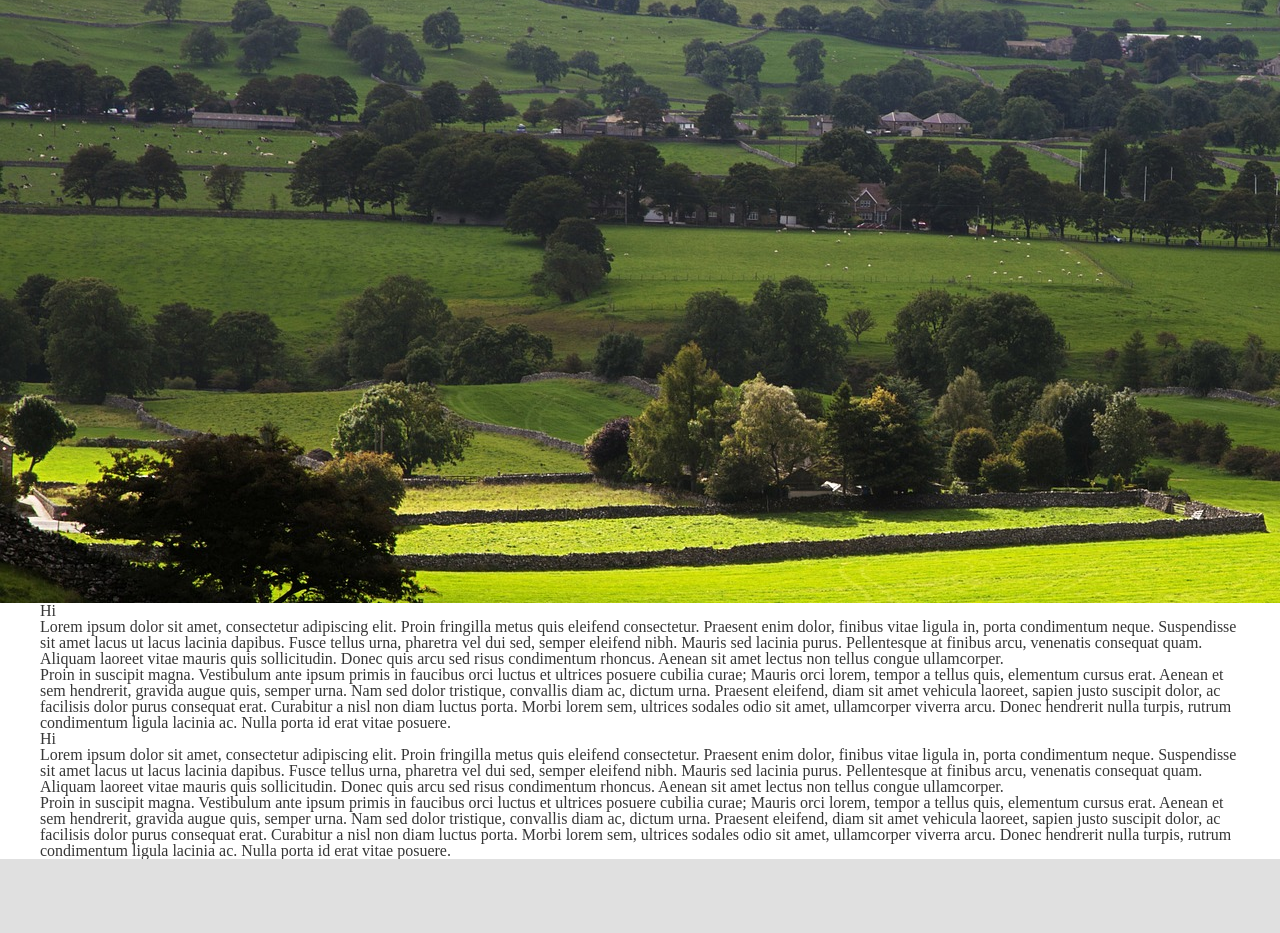
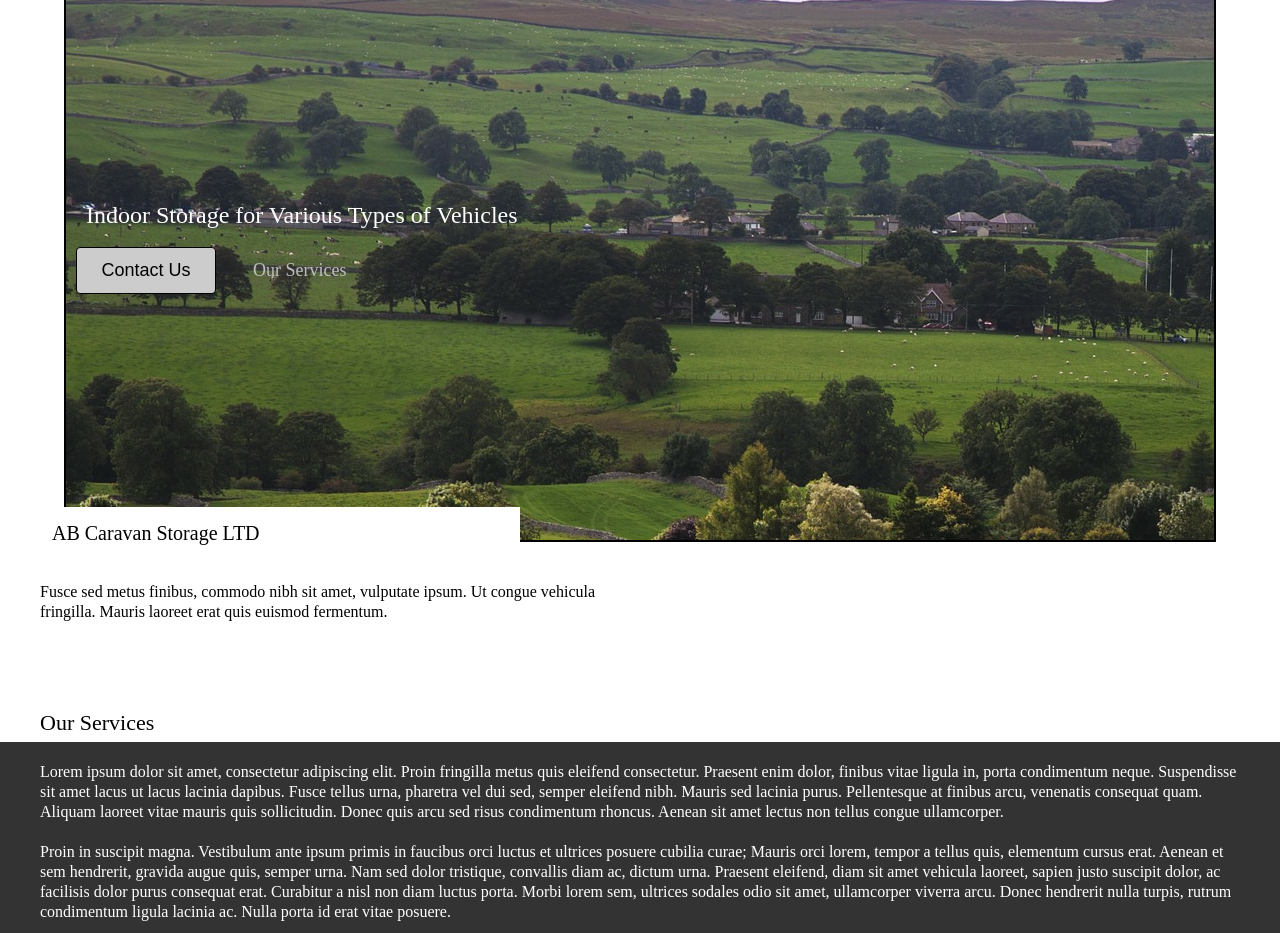
Before and after one commit to CodaSirrah/ab_caravans, a website: page index.html in a window 1280 px wide. Shown: the part 197-1130 px from the top of the page. Before the commit the page ends 1056 px from the top, so only its background shows below. Drawn offline with Linux system fonts and the light colour scheme.

Commit message:
navbar close to done, needs <a> tags. General layout for sections.

```diff
--- a/in_development/static/assets/css/style.css
+++ b/in_development/static/assets/css/style.css
@@ -28,10 +28,23 @@ html {
 
 /* Start of CSS Variables */
 :root {
-  --nav-bg: hsla(189, 31%, 42%, 0.99);
-  --link-color: hsl(7, 48%, 73%);
+  --nav-bg: hsla(118, 69%, 46%, 0.99);
+  --link-color: hsl(7, 64%, 35%);
   --side-color-light: hsl(0, 0%, 100%);
-  --side-color-dark: hsl(0, 0%, 100%);
+  --side-color-dark: hsl(0, 0%, 20%);
+  --contact-btn-color: hsla(0, 0%, 0%, 0.74);
+  --contact-btn-shadow: 0px;
+  --highlight-color: hsl(7, 100%, 68%);
+}
+
+.light-sides {
+  background-color: var(--side-color-light);
+  color: black;
+}
+
+.dark-sides {
+  background-color: var(--side-color-dark);
+  color: white;
 }
 /* End of CSS Variables */
 
@@ -44,8 +57,9 @@ html {
 }
 /* End of Fontfaces */
 
+/* start of General CSS */
 body {
-  background-color: #e0e0e0;
+  background-color: var(--side-color-light);
   color: #363636;
   font-size: 16px;
   width: 100%;
@@ -56,13 +70,15 @@ body {
   max-width: 1200px;
   margin: 0 auto;
 }
+/* End of General CSS */
 
+/* Start of Navbar */
 .nav-container {
-  height: 180px;
+  top: 0;
+  height: 90px;
   width: 100%;
   position: fixed;
   box-shadow: rgba(6, 24, 44, 0.4) 0px 0px 0px 2px, rgba(6, 24, 44, 0.65) 0px 4px 6px -1px, rgba(255, 255, 255, 0.08) 0px 1px 0px inset;
-  /* border-bottom: 1px solid black; */
   background-color: var(--nav-bg);
 }
 
@@ -74,9 +90,9 @@ nav {
 }
 
 .logo {
-  height: 140px;
+  height: 100px;
   align-self: center;
-  margin-top: 25px;
+  margin-top: 0px;
 }
 
 ul {
@@ -98,6 +114,7 @@ ul li {
   color: var(--link-color);
   font-size: 18px;
   user-select: none;
+  transition: 0.2s all ease-in-out;
 }
 
 hr {
@@ -108,14 +125,7 @@ hr {
   margin-top: 50px;
   margin-left: 32.5px;
   transition: all 0.5s ease-in-out;
-}
-
-.services-hr {
-  margin-left: 144.5px;
-}
-
-.location-hr {
-  margin-left: 252.5px;
+  border-color: #785e5c;
 }
 
 ul li:hover {
@@ -123,15 +133,114 @@ ul li:hover {
   --link-color: hsl(7, 48%, 90%);
 }
 
+.pseudo-nav {
+  height: 99px;
+  position: relative;
+  opacity: 0;
+}
+/* End of Navbar */
+
+/* Start of Hero Image Area */
 .hero-image {
-  height: calc(100vh);
+  height: calc(80vh);
+  max-width: 90%;
+  margin: 0 auto;
   background-image: url(../images/country-ga8c6b5675_1920.jpg);
+  border-right: 2px solid black;
+  border-left: 2px solid black;
+  border-bottom: 2px solid black;
+  border-top: 1px solid black;
 }
 
-.light-sides {
-  background-color: var(--side-color-light);
+h1 {
+  color: white;
+  display: block;
+  padding: 20px 0px;
+  text-indent: 10px;
+  font-size: 24px;
 }
 
-.dark-sides {
-  background-color: var(--side-color-dark);
+.hero-inner {
+  padding: 35vh 10px 0 10px;
 }
+
+.contact-btn {
+  padding: 12px 0px;
+  border: 1px solid black;
+  border-radius: 4px;
+  transition: 0.5s all ease-in-out;
+  box-shadow: var(--contact-btn-shadow) 0 0 0 var(--contact-btn-color);
+  width: 140px;
+  display: inline-block;
+  background-color: hsl(0, 0%, 80%);
+  font-size: 18px;
+}
+
+.contact-btn:hover {
+  cursor: pointer;
+  transform: translateX(6%);
+  --contact-btn-shadow: -2px;
+  background-color: rgba(255, 255, 255, 0.986);
+}
+
+.hero-inner p {
+  display: inline-block;
+  margin: 0px 33px;
+  color: hsl(0, 0%, 75%);
+  font-size: 18px;
+  font-weight: 500;
+  transition: 0.2s;
+}
+
+.hero-inner p:hover {
+  cursor: pointer;
+  color: var(--highlight-color);
+}
+/* End of Hero Image Area */
+
+/* Start of Section Content */
+
+section {
+  display: block;
+  position: relative;
+  padding: 20px 0px 8px 0px;
+}
+
+section p {
+  margin-bottom: 20px;
+  line-height: 20px;
+}
+
+.company-name {
+  position: absolute;
+  margin-top: -55px;
+  background-color: white;
+  width: 40%;
+  height: 55px;
+  margin-bottom: 20px;
+  padding-left: 12px;
+}
+
+.company-intro {
+  padding-top: 20px;
+  width: 50%;
+  padding-bottom: 70px;
+}
+
+h3 {
+  margin-top: 16px;
+  font-size: 20px;
+}
+
+h2 {
+  font-size: 22px;
+  width: fit-content;
+  transition: 0.2s all ease-in-out;
+}
+
+h2:hover {
+  cursor: pointer;
+  color: var(--highlight-color);
+}
+
+/* End of Section Contect */
--- a/in_development/static/assets/scripts/index.js
+++ b/in_development/static/assets/scripts/index.js
@@ -6,9 +6,8 @@ const locationLink = document.querySelector('#location')
 //navHrSelectors
 const linkHr = document.querySelector('.link-hr')
 
-// captureSelectors
-const arrow = document.querySelector('.arrow')
-const call = document.querySelector('.call')
+// callUsSelectors
+const callUs = document.querySelector('.call-us')
 
 // globalObjects {
 const linkDistance = 110
--- a/index.html
+++ b/index.html
@@ -8,6 +8,7 @@
     <link rel="stylesheet" href="./in_development/static/assets/css/style.css" />
   </head>
   <body>
+    <div class="pseudo-nav"></div>
     <div class="nav-container">
       <ul class="contacts">
         <li></li>
@@ -26,36 +27,24 @@
       </nav>
     </div>
     <div class="hero-image">
-      <section class="capture max-width">
-        <p class="arrow">↠</p>
-        <div class="call-container"><button class="call">Give us a call</button></div>
-      </section>
+      <div class="hero-inner max-width">
+        <h1>Indoor Storage for Various Types of Vehicles</h1>
+        <button class="contact-btn">Contact Us</button>
+        <p>Our Services</p>
+      </div>
     </div>
     <div class="light-sides">
-      <div class="overlap max-width">
-        <p>Hi</p>
-      </div>
-      <section class="main-start max-width">
-        <p>
-          Lorem ipsum dolor sit amet, consectetur adipiscing elit. Proin fringilla metus quis eleifend consectetur. Praesent enim dolor, finibus vitae ligula
-          in, porta condimentum neque. Suspendisse sit amet lacus ut lacus lacinia dapibus. Fusce tellus urna, pharetra vel dui sed, semper eleifend nibh.
-          Mauris sed lacinia purus. Pellentesque at finibus arcu, venenatis consequat quam. Aliquam laoreet vitae mauris quis sollicitudin. Donec quis arcu sed
-          risus condimentum rhoncus. Aenean sit amet lectus non tellus congue ullamcorper.
+      <div class="max-width"></div>
+      <section class="max-width">
+        <div class="company-name"><h3>AB Caravan Storage LTD</h3></div>
+        <p class="company-intro">
+          Fusce sed metus finibus, commodo nibh sit amet, vulputate ipsum. Ut congue vehicula fringilla. Mauris laoreet erat quis euismod fermentum.
         </p>
-        <p>
-          Proin in suscipit magna. Vestibulum ante ipsum primis in faucibus orci luctus et ultrices posuere cubilia curae; Mauris orci lorem, tempor a tellus
-          quis, elementum cursus erat. Aenean et sem hendrerit, gravida augue quis, semper urna. Nam sed dolor tristique, convallis diam ac, dictum urna.
-          Praesent eleifend, diam sit amet vehicula laoreet, sapien justo suscipit dolor, ac facilisis dolor purus consequat erat. Curabitur a nisl non diam
-          luctus porta. Morbi lorem sem, ultrices sodales odio sit amet, ullamcorper viverra arcu. Donec hendrerit nulla turpis, rutrum condimentum ligula
-          lacinia ac. Nulla porta id erat vitae posuere.
-        </p>
+        <h2 id="services">Our Services</h2>
       </section>
     </div>
     <div class="dark-sides">
-      <div class="overlap max-width">
-        <p>Hi</p>
-      </div>
-      <section class="main-start max-width">
+      <section class="max-width">
         <p>
           Lorem ipsum dolor sit amet, consectetur adipiscing elit. Proin fringilla metus quis eleifend consectetur. Praesent enim dolor, finibus vitae ligula
           in, porta condimentum neque. Suspendisse sit amet lacus ut lacus lacinia dapibus. Fusce tellus urna, pharetra vel dui sed, semper eleifend nibh.
```
